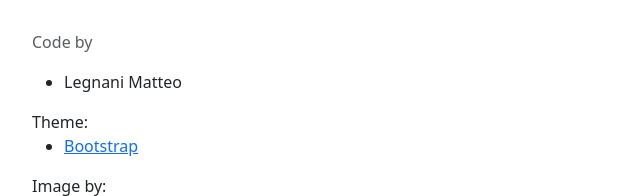
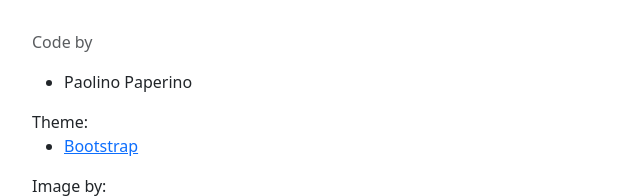
Before and after one commit to matteolegnani/matteolegnani.github.io, a plain HTML site: page index.html in a window 1280 px wide. Shown: the part 882-1078 px from the top of the page, 50-690 px from the left. Drawn offline with nearby package versions, Linux system fonts and the light colour scheme.

Commit message:
modifica

```diff
--- a/index.html
+++ b/index.html
@@ -144,7 +144,7 @@
             <p class="text-body-secondary">
                 Code by
                 <ul>
-                    <li>Legnani Matteo</li>
+                    <li>Paolino Paperino</li>
                 </ul>
                 Theme:
                 <ul>
```
